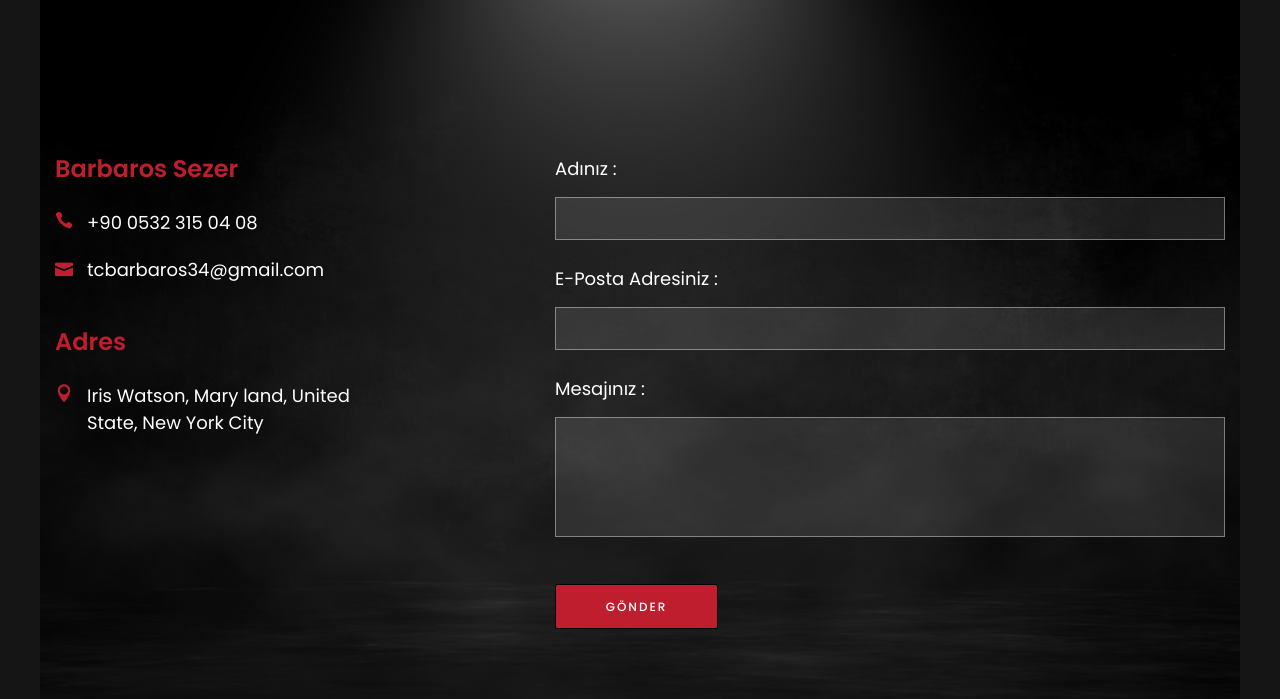
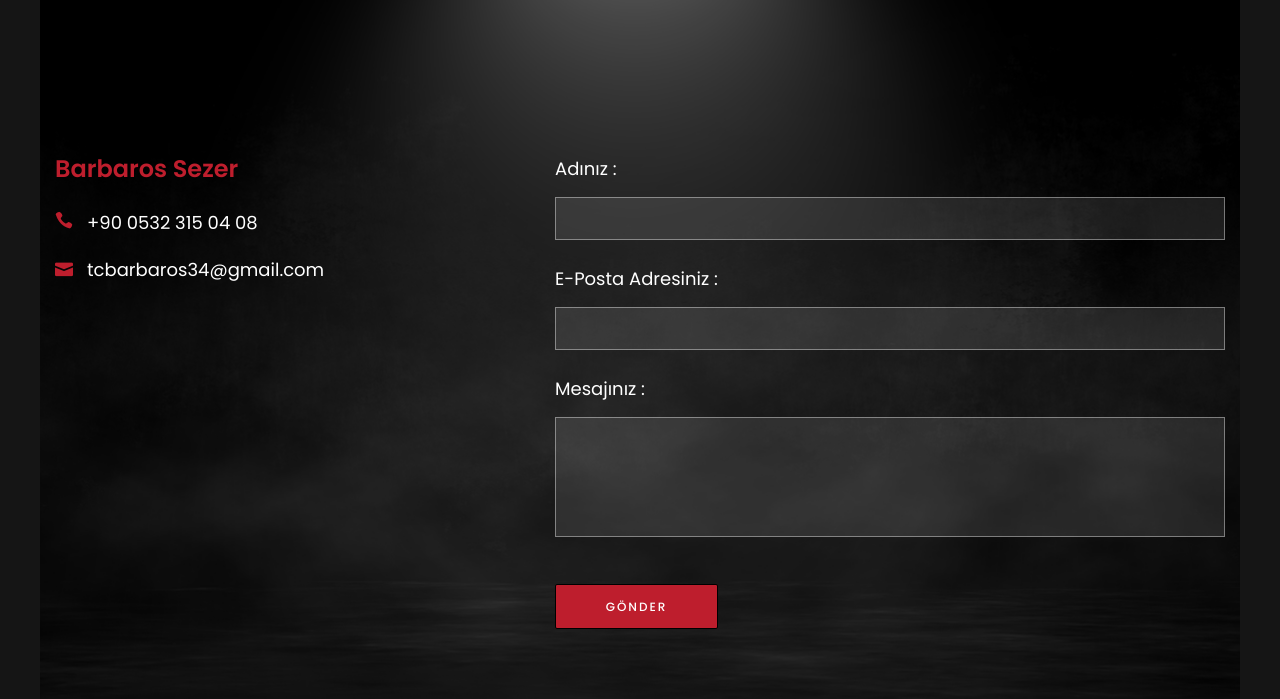
Before and after one commit to Barox34/gobarox, a plain HTML site: page contact.html in a window 1280 px wide. Shown: the part 101-800 px from the top of the page. Drawn offline with Linux system fonts and the light colour scheme; files whose address does not match are found by name.

Commit message:
Update contact.html

```diff
--- a/contact.html
+++ b/contact.html
@@ -74,10 +74,6 @@
 							<div class="ci-item"><i class="icon_phone"></i>+90 0532 315 04 08</div>
 							<div class="ci-item"><i class="icon_mail"></i>tcbarbaros34@gmail.com</div>
 						</div>
-						<div class="contact-info">
-							<h4>Adres</h4>
-							<div class="ci-item"><i class="icon_pin"></i>Iris Watson, Mary land, United State, New York City</div>
-						</div>
 					</div>
 					<div class="col-lg-7">
 						<form class="contact-form">
```
